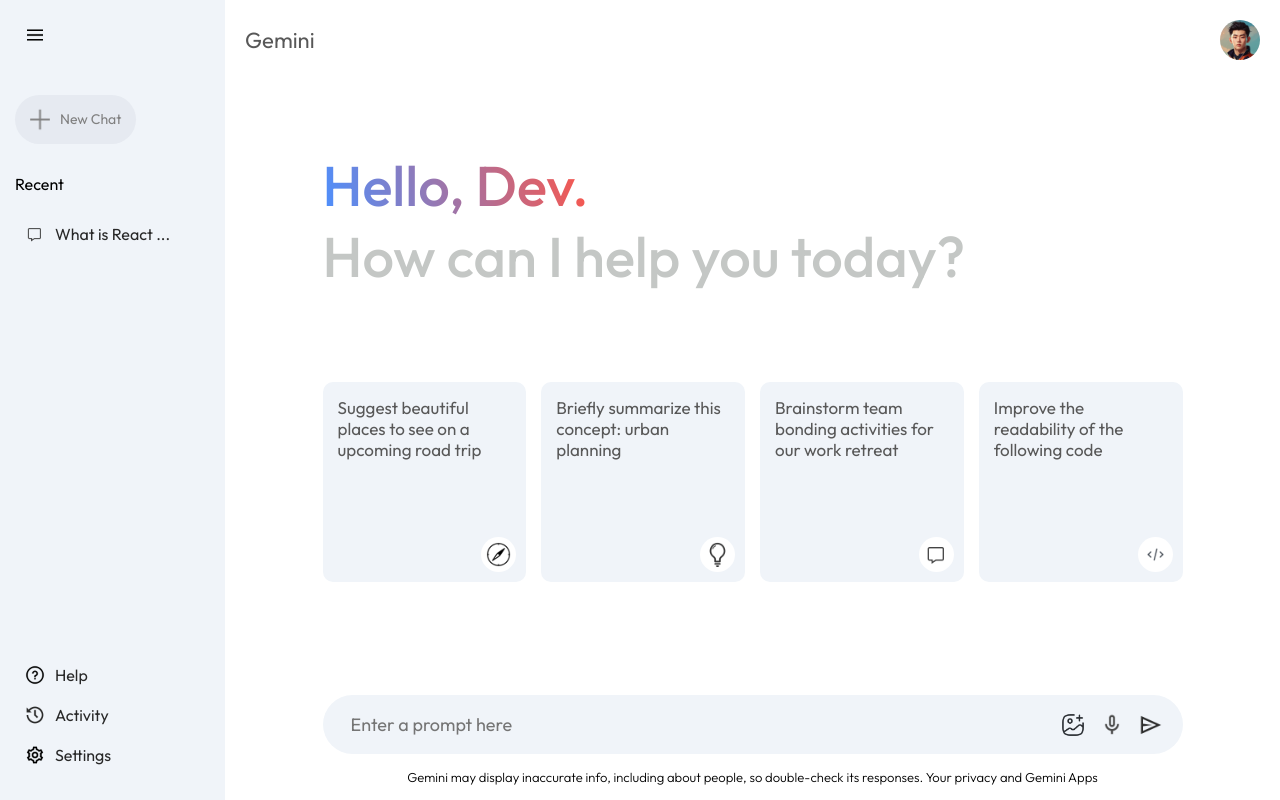
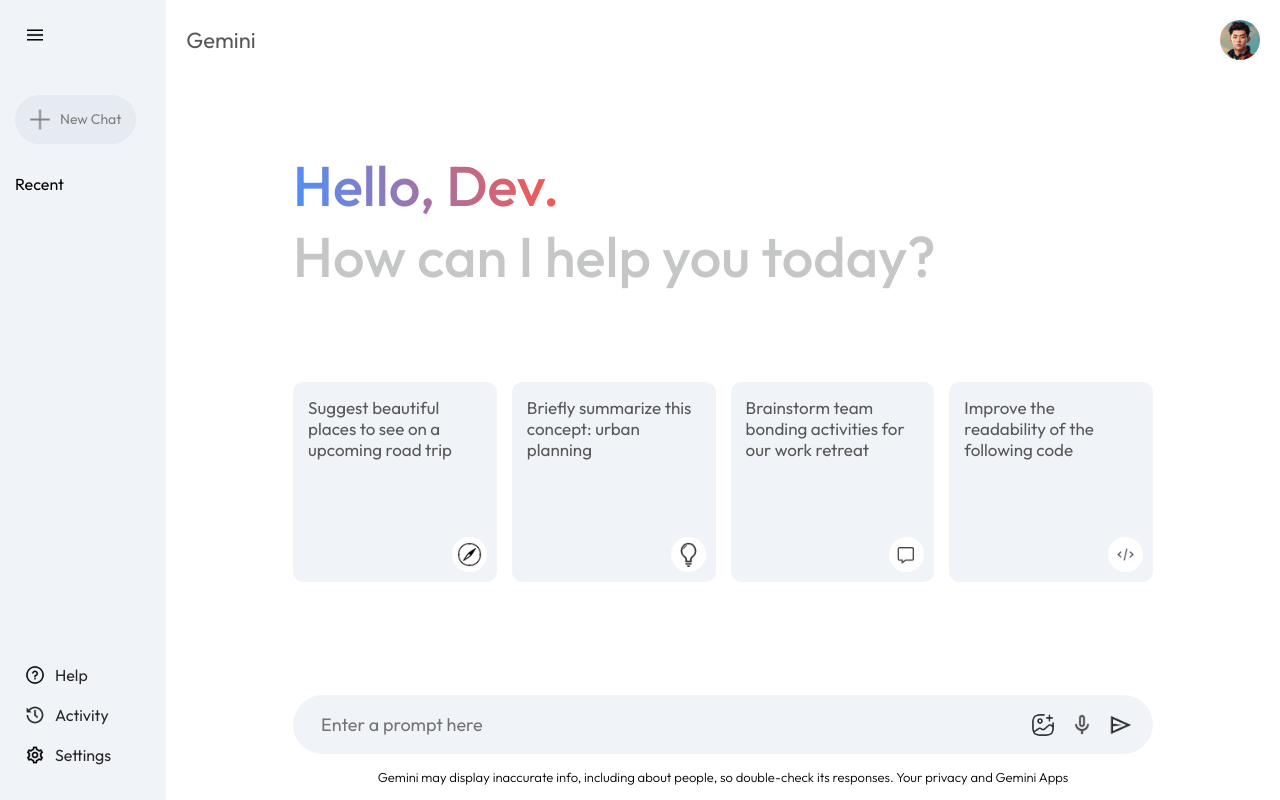
Before and after one commit to CameronWarburton/Gemini-Clone, a React (Vite) app: page / in a window 1280 px wide. Both pictures are taken after a click on the picture 35 px from the left and 35 px from the top of the page. Built offline with nearby package versions, Linux system fonts and the light colour scheme.

Commit message:
Prompts now get added to recent section on sidebar

```diff
--- a/src/components/Sidebar/Sidebar.jsx
+++ b/src/components/Sidebar/Sidebar.jsx
@@ -1,9 +1,11 @@
-import React, { useState } from "react";
+import React, { useContext, useState } from "react";
 import "./Sidebar.css";
 import { assets } from "../../assets/assets";
+import { Context } from "../../context/Context";
 
 const Sidebar = () => {
   const [extended, setExtended] = useState(false);
+  const { onSent, prevPrompts, setRecentPrompt } = useContext(Context);
 
   return (
     <div className="sidebar">
@@ -21,10 +23,14 @@
         {extended ? (
           <div className="recent">
             <p className="recent__title">Recent</p>
-            <div className="recent__entry">
-              <img src={assets.message_icon} alt="" />
-              <p>What is React ...</p>
-            </div>
+            {prevPrompts.map((item, index) => {
+              return (
+                <div className="recent__entry">
+                  <img src={assets.message_icon} alt="" />
+                  <p>{item.slice(0, 18)} ...</p>
+                </div>
+              );
+            })}
           </div>
         ) : null}
       </div>
--- a/src/context/Context.jsx
+++ b/src/context/Context.jsx
@@ -22,10 +22,10 @@
     setLoading(true);
     setShowResult(true);
     setRecentPrompt(input);
-    setPrevPrompts(prev => [...prev, input])
+    setPrevPrompts((prev) => [...prev, input]);
     const response = await run(input);
     let responseArray = response.split("**");
-    let newResponse;
+    let newResponse = "";
     for (let i = 0; i < responseArray.length; i++) {
       if (i === 0 || i % 2 !== 1) {
         newResponse += responseArray[i];
```
